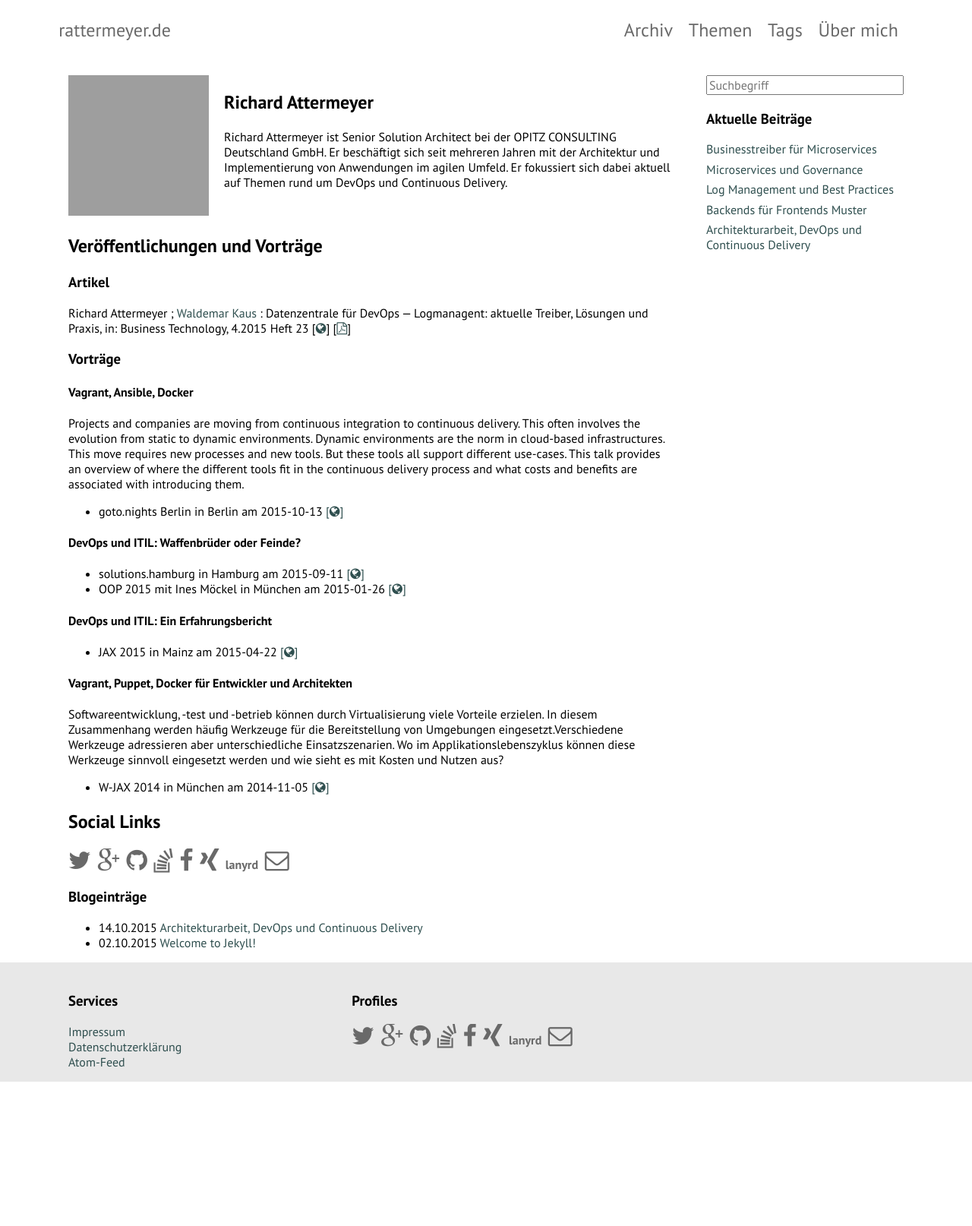
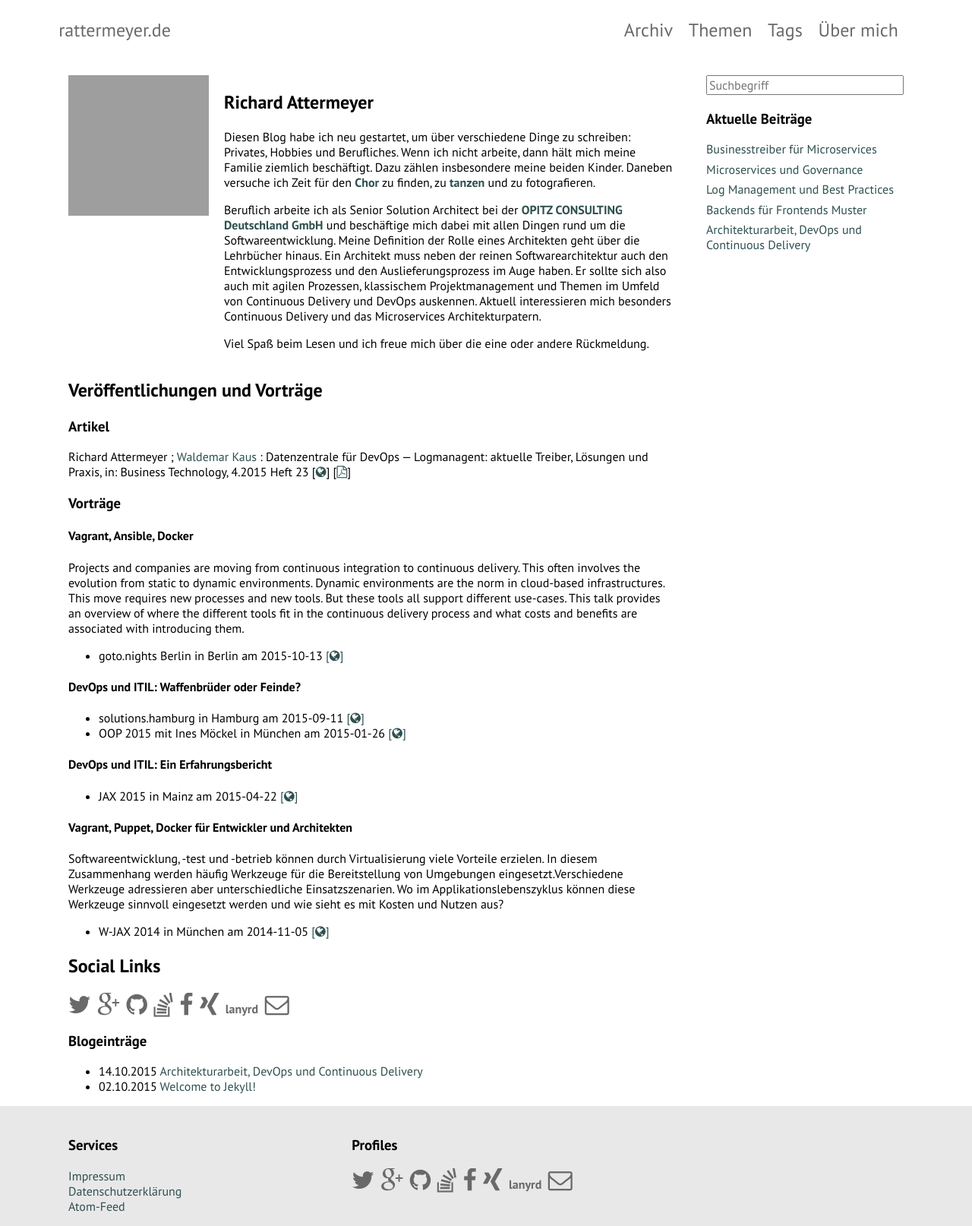
Before and after one commit to rattermeyer/rattermeyer.github.com, a Jekyll site: the page built from _authors/richard.attermeyer.md, in a window 1280 px wide. Shown: the whole page at 76% size. Built offline with Jekyll 4.4.1, drawn with Linux system fonts in a browser that asks for light colours; comment, search, counter and statistics services are not loaded; before the commit the page ends 1424 px from its top, so only the background shows below that; grey boxes are pictures that could not be loaded.

Commit message:
small changes

```diff
--- a/CNAME
+++ b/CNAME
@@ -1 +1 @@
-www.devopsarchitect.de
+www.rattermeyer.de
--- a/_authors/richard.attermeyer.md
+++ b/_authors/richard.attermeyer.md
@@ -91,5 +91,13 @@ talks:
         location: "München"
         date: 2014-11-05
 ---
+Diesen Blog habe ich neu gestartet, um über verschiedene Dinge zu schreiben: Privates, Hobbies und Berufliches.
+Wenn ich nicht arbeite, dann hält mich meine Familie ziemlich beschäftigt. Dazu zählen insbesondere meine beiden Kinder.
+Daneben versuche ich Zeit für den [Chor](http://www.unichor.hhu.de/) zu finden, zu [tanzen](http://www.tcgw.org/) und zu fotografieren.
 
-Richard Attermeyer ist Senior Solution Architect bei der OPITZ CONSULTING Deutschland GmbH. Er beschäftigt sich seit mehreren Jahren mit der Architektur und Implementierung von Anwendungen im agilen Umfeld. Er fokussiert sich dabei aktuell auf Themen rund um DevOps und Continuous Delivery.
+Beruflich arbeite ich als Senior Solution Architect bei der [OPITZ CONSULTING Deutschland GmbH](http://www.opitz-consulting.com/) und beschäftige mich dabei mit allen Dingen rund um die Softwareentwicklung. Meine Definition der Rolle eines Architekten geht über die Lehrbücher hinaus.
+Ein Architekt muss neben der reinen Softwarearchitektur auch den Entwicklungsprozess und den Auslieferungsprozess im Auge haben.
+Er sollte sich also auch mit agilen Prozessen, klassischem Projektmanagement und Themen im Umfeld von Continuous Delivery und DevOps auskennen.
+Aktuell interessieren mich besonders Continuous Delivery und das Microservices Architekturpatern.
+
+Viel Spaß beim Lesen und ich freue mich über die eine oder andere Rückmeldung.
--- a/_layouts/author.html
+++ b/_layouts/author.html
@@ -7,7 +7,9 @@ layout: default
 	</div>
 	<div class="col-9-12">
 		<h2>{{ page.name }}</h2>
-	{{ content }}
+		<div class="bio">
+			{{ content }}
+		</div>
  	</div>
 	<div class="col-12-12">
 	<h2>Veröffentlichungen und Vorträge</h2>
--- a/assets/css/app.scss
+++ b/assets/css/app.scss
@@ -33,6 +33,9 @@ a {
   color: DarkSlateGray;
 }
 
+.bio a {
+  font-weight: bold;
+}
 .teaser {
 }
 
```
